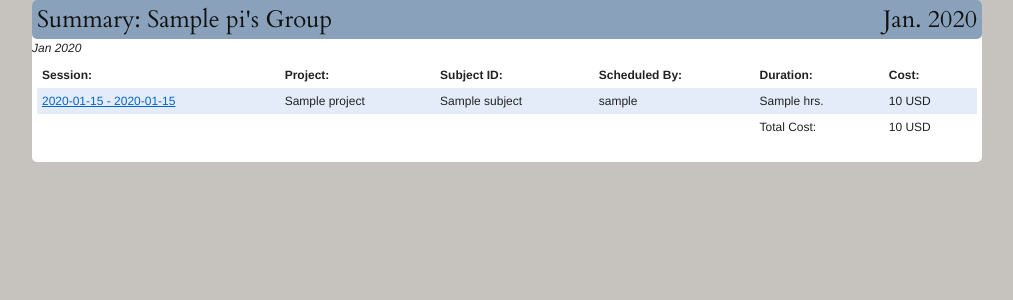
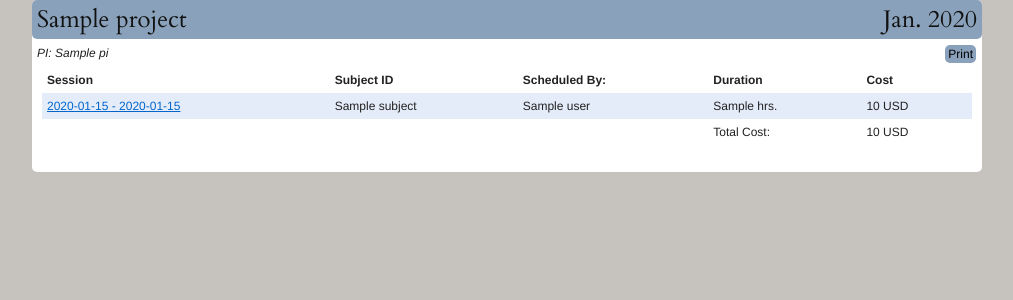
Before and after one commit to prarobinson/cfmi, a Python web app: template billing/templates/pi_month_view.html in a window 1280 px wide. Shown: the part 200-500 px from the top of the page, without its empty margins (133-1146 px from the left). Run offline with Jinja, Linux system fonts and the light colour scheme; the template is opened without the code that fills it: most values are stand-ins (such as "Sample title", 1, 10 or a date in 2020); some libraries are stand-ins or nearby versions.

Commit message:
Added pretty print macro for user display

```diff
--- a/billing/templates/_macros.html
+++ b/billing/templates/_macros.html
@@ -1,6 +1,6 @@
-{% macro render_project(project, date) %}
+{% macro render_project(project, date, title) %}
 <div class="contentbox">
-  <h1>Invoice: {{ project }}<span class="return-link">
+  <h1>{% if title %}{{ title }}: {% endif %}{{ project }}<span class="return-link">
       {{ date.strftime("%b. %Y") }}</span></h1>
   <div class="subcontent">
   <em>PI: {{ project.pi.name }}</em>
@@ -26,11 +26,7 @@
             {{ scan.sched_start.strftime("%m/%d/%Y %H:%M") }} - {{ scan.sched_end.strftime("%H:%M") }}</a>
         </td>
         <td>{{ scan.subject.name }}</td>
-        {% if scan.user.name %}
-        <td>{{ scan.user.name }}</td>
-        {% else %}
-        <td>{{ scan.user.username }}</td>
-        {% endif %}
+        <td>{{ print_user(scan.user) }}</td>
         <td>{{ scan.dur_hours() }} hrs.
           {% if scan.is_corrected() %}
           <a href="{{ url_for('problem', session_id=scan.id) }}">*</a>{% endif %}</td>
@@ -49,3 +45,11 @@
   </div>
 </div>
 {%- endmacro %}
+
+{% macro print_user(user) -%}
+    {% if user.name %}
+        {{ user.name }}
+    {% else %}
+        {{ user.username }}
+    {% endif %}
+{% endmacro %}
--- a/billing/templates/invoice.html
+++ b/billing/templates/invoice.html
@@ -5,6 +5,6 @@
 
 {% block content %}
 
-{{ render_project(invoice.project, invoice.date) }}
+{{ render_project(invoice.project, invoice.date, 'Invoice') }}
 
 {% endblock %}
--- a/billing/templates/pi_month_view.html
+++ b/billing/templates/pi_month_view.html
@@ -1,49 +1,12 @@
 {% extends "layout.html" %}
+{% from "_macros.html" import render_project %}
 
 {% block title %}Summary - {{ pi.name }} - {{ date.strftime("%b. %Y")}}{% endblock %}
 
 {% block content %}
-<div class="contentbox">
-<h1>Summary: {{ pi.name }}'s Group<span class="return-link">
-    {{ date.strftime("%b. %Y") }}
-</h1>
-<em>{{ date.strftime("%b %Y") }}</em>
-<div class="subcontent">
-<table>
-<tr>
-  <th>Session:</th>
-  <th>Project:</th>
-  <th>Subject ID:</th>
-  <th>Scheduled By:</th>
-  <th>Duration:</th>
-  <th>Cost:</th>
-</tr>
+
 {% for project in pi.pi_projects %}
-{% for scan in project.invoice_scans(date.year, date.month) %}
-<tr>
-  <td>
-    <a href="{{ url_for('edit_session', session_id=scan.id) }}">
-      {{ scan.sched_start.strftime("%m/%d/%Y %H:%M") }} - {{ scan.sched_end.strftime("%H:%M") }}</a>
-  </td>
-  <td>{{ scan.project.shortname() }}</td>
-  <td>{{ scan.subject.name }}</td>
-  <td>{{ scan.user.username }}</td>
-  <td>{{ scan.dur_hours() }} hrs.
-    {% if scan.is_corrected() %}
-    <a href="{{ url_for('problem', id=scan.id) }}">*</a>{% endif %}</td>
-  <td>{{ scan.cost() }} USD </td>
-</tr>
+    {{ render_project(project, date, '') }}
 {% endfor %}
-{% endfor %}
-<tr>
-  <td></td>
-  <td></td>
-  <td></td>
-  <td></td>
-  <td>Total Cost:</td>
-  <td>{{ total }} USD </td>
-</tr>
-</table>
-</div>
-</div>
+
 {% endblock %}
--- a/billing/templates/reconcile.html
+++ b/billing/templates/reconcile.html
@@ -1,4 +1,5 @@
 {% extends "layout.html" %}
+{% from "_macros.html" import print_user %}
 
 {% block title %}Reconcile{% endblock %}
 
@@ -15,9 +16,9 @@
       </tr>
       {% for inv in invoice_list %}
       <tr id="{{ inv.id }}">
-        <td>{{ inv.project.shortname() }}</td>
+        <td>{{ inv.project.shortname(65) }}</td>
         <td>{{ inv.date.strftime("%b %Y") }}</td>
-        <td>{{ inv.project.pi.name }}</td>
+        <td>{{ print_user(inv.project.pi) }}</td>
         <td>
           <a class="inv_link button" href="/invoice/{{ inv.id }}/">View</a>
           <a class="inv_link button" href="/invoice/{{ inv.id }}/delete">Delete</a>
--- a/billing/templates/session.html
+++ b/billing/templates/session.html
@@ -1,4 +1,5 @@
 {% extends "layout.html" %}
+{% from "_macros.html" import print_user %}
 
 {% block title %}Session #{{ scan.id }}{% endblock %}
 
@@ -30,7 +31,7 @@
     </div>
     <div>
       <span class="session_label">Scheduled by</span>
-      <span class="session_value">{{ scan.user.name }}</span>
+      <span class="session_value">{{ print_user(scan.user) }}</span>
     </div>
     <div>
       <span class="session_label">Subject</span>
--- a/billing/templates/user.html
+++ b/billing/templates/user.html
@@ -1,4 +1,5 @@
 {% extends "layout.html" %}
+{% from "_macros.html" import print_user %}
 
 {% block title %}User Portal{% endblock %}
 
@@ -18,7 +19,7 @@
         <tr>
           <td><a href="{{ url_for('invoice', invoice_id=invoice.id) }}">
             {{ invoice.date.strftime("%b. %Y") }}</a></td>
-          <td>{{ invoice.project.shortname() }}</td>
+          <td title="{{ invoice.project.name }}">{{ invoice.project.shortname(50) }}</td>
           <td>{{ invoice.total() }}</td>
         </tr>
         {% endfor %}
@@ -49,7 +50,7 @@
           {% for scan in recent %}
           <td><a href="{{ url_for('edit_session', session_id=scan.id) }}">
             {{ scan.sched_start.strftime("%m/%d/%Y %H:%M") }} - {{ scan.sched_end.strftime("%H:%M") }}</a></td>
-          <td>{{ scan.user.name }}</td>
+          <td>{{ print_user(scan.user) }}</td>
           <td>{{ scan.dur_hours() }} hrs.</td>
           {% endfor %}
         </tr>
--- a/common/database/newsite.py
+++ b/common/database/newsite.py
@@ -89,12 +89,12 @@ class Project(Base):
     def __repr__(self):
         return self.shortname()
 
-    def shortname(self):
+    def shortname(self, limit=55):
         if not self.name:
             return "<Untitled Project>"
-        if len(self.name) <= 55:
+        if len(self.name) <= limit:
             return self.name
-        return self.name[:55]+"..."
+        return self.name[:limit-3]+"..."
 
     def get_subjects(self):
         return [subject.name for subject in self.subjects]
```
